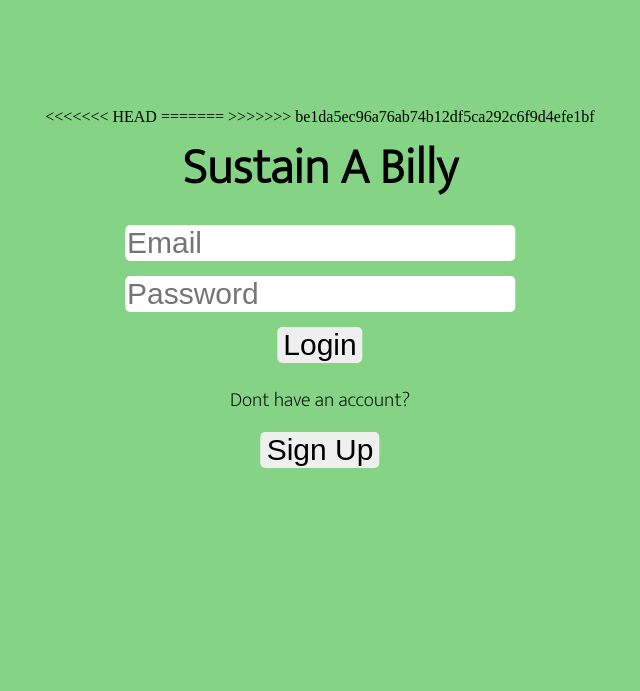
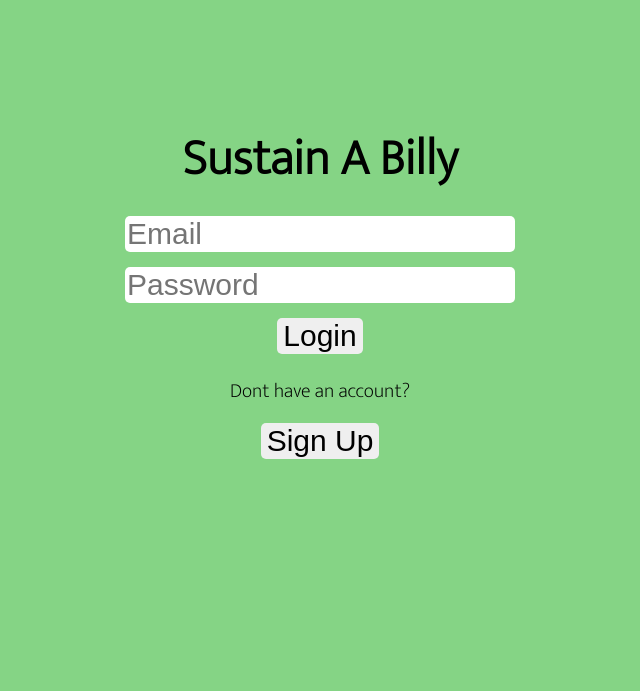
Before and after one commit to HernandezCU/JBH_HACKATHON_SUSTAIN-A-BILLY, a FastAPI app: page / in a window 1280 px wide. Shown: the top 691 px of the page, without its empty margins (320-960 px from the left). Run offline with FastAPI, Linux system fonts and the light colour scheme.

Commit message:
Accepted Incoming Change

```diff
--- a/templates/login.html
+++ b/templates/login.html
@@ -5,13 +5,8 @@
     <meta charset="UTF-8">
     <meta http-equiv="X-UA-Compatible" content="IE=edge">
     <meta name="viewport" content="width=device-width, initial-scale=1.0">
-<<<<<<< HEAD
-    <link rel="stylesheet" href="/assets/css/loginStyle.css">
-    <link rel="stylesheet" href="loginStyle.css">
-=======
     <link rel="stylesheet" href="{{ url_for('assets', path='css/loginStyle.css')}}" <link rel="stylesheet"
         href="loginStyle.css">
->>>>>>> be1da5ec96a76ab74b12df5ca292c6f9d4efe1bf
     <link rel="preconnect" href="https://fonts.googleapis.com">
     <link rel="preconnect" href="https://fonts.gstatic.com" crossorigin>
     <link href="https://fonts.googleapis.com/css2?family=Mukta:wght@200&display=swap" rel="stylesheet">
```
